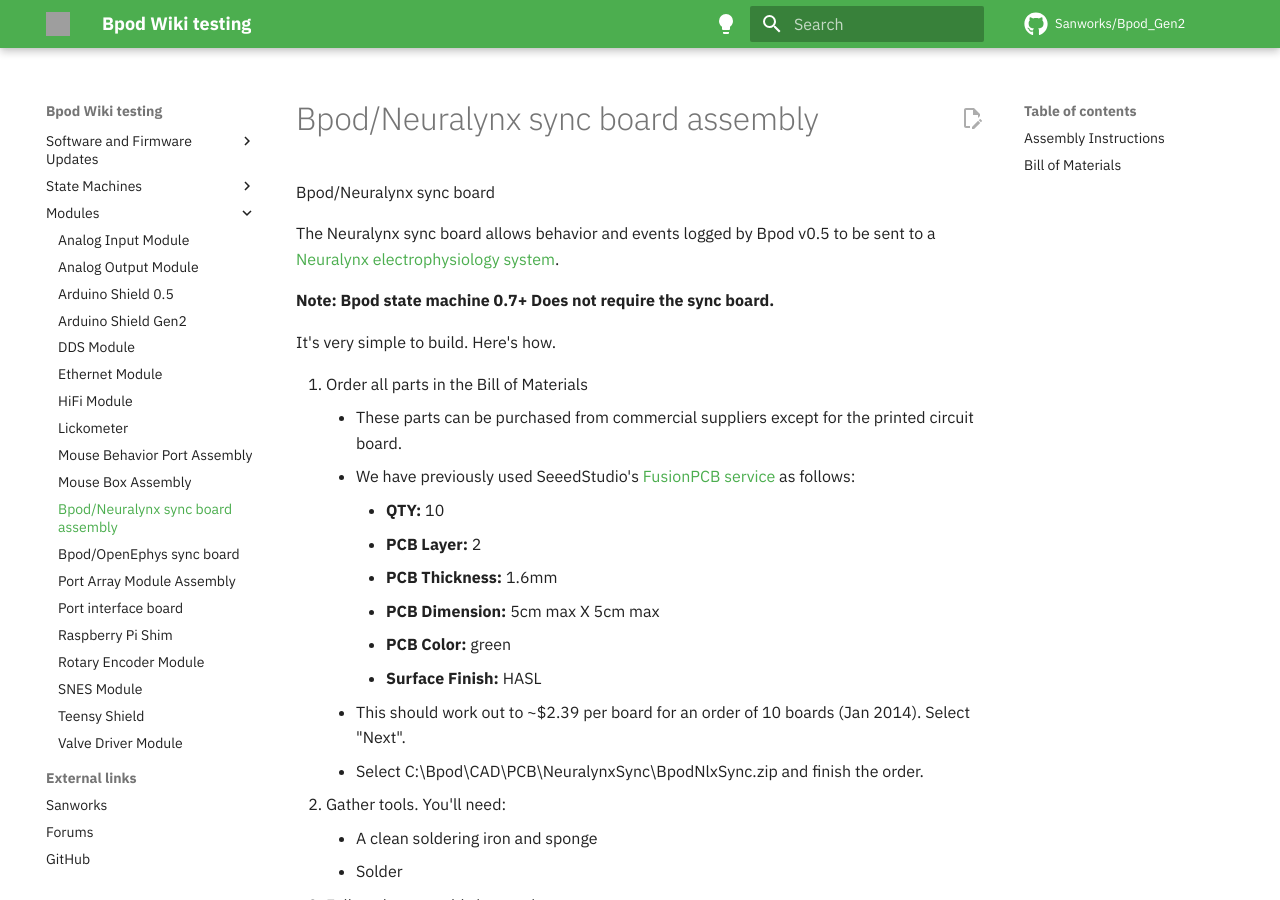
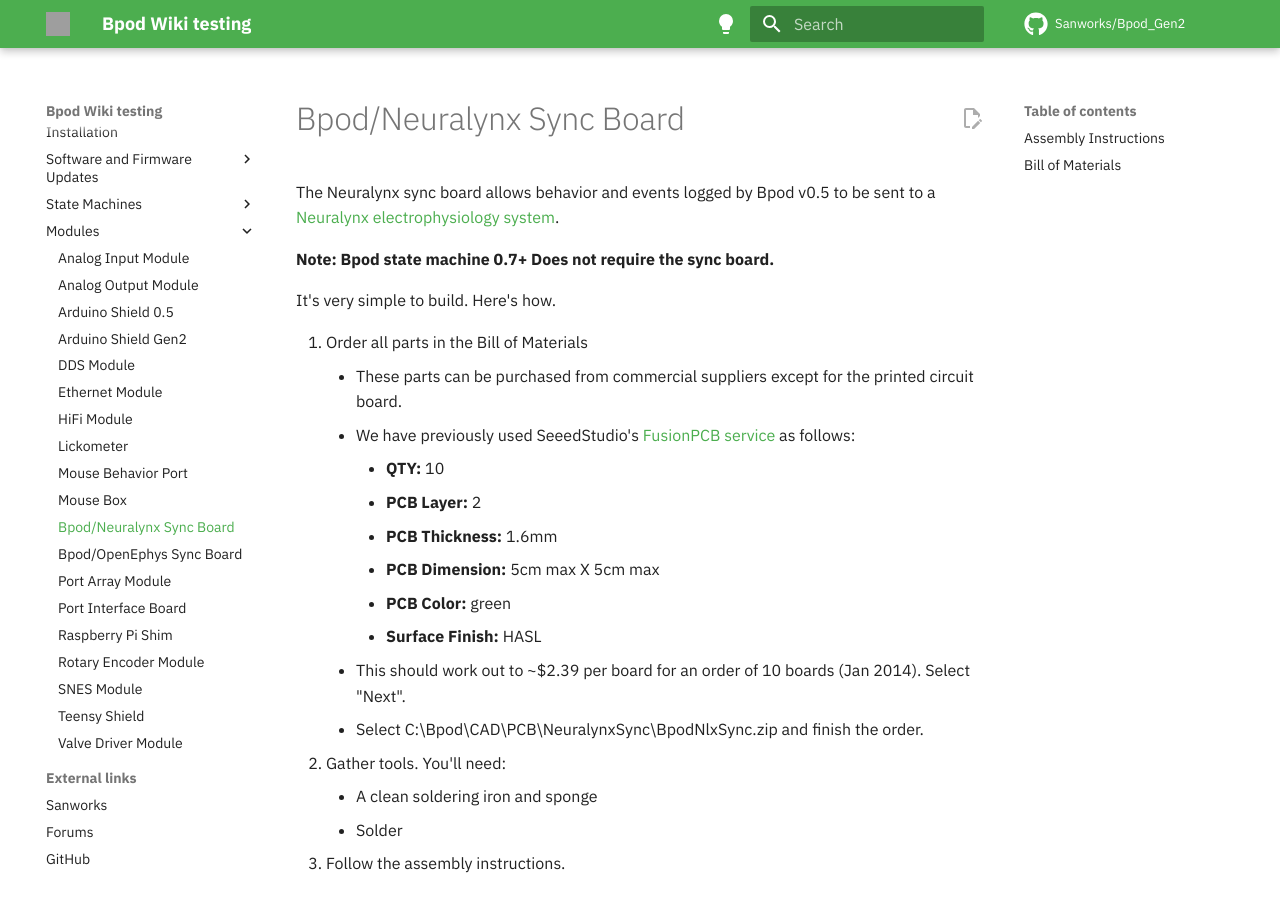
Before and after one commit to ogeesan/bpod-docs-testing, an MkDocs documentation site: the page built from docs/assembly/neuralynx-sync-board-assembly.md, in a window 1280 px wide and 900 px high. Built offline with MkDocs 1.6.1 and Material for MkDocs 9.7.7, drawn with Linux system fonts in a browser that asks for light colours; some web fonts are replaced; comment, search, counter and statistics services are not loaded; grey boxes are pictures that could not be loaded.

Commit message:
Fix titles

```diff
--- a/docs/assembly/mouse-behavior-port-assembly.md
+++ b/docs/assembly/mouse-behavior-port-assembly.md
@@ -1,4 +1,4 @@
-# Mouse Behavior Port Assembly
+# Mouse Behavior Port
 
 The mouse behavior port combines a photo-gate with a steel tube for delivering liquid reward, in a 3D-printed housing.
 
--- a/docs/assembly/mouse-box-assembly.md
+++ b/docs/assembly/mouse-box-assembly.md
@@ -1,4 +1,4 @@
-# Mouse Box Assembly
+# Mouse Box
 Design files for a mouse behavior box have been included in the Bpod repository.
 
 The box allows two alternative forced choice (2AFC) and GO/NOGO tasks in freely moving mice.
--- a/docs/assembly/neuralynx-sync-board-assembly.md
+++ b/docs/assembly/neuralynx-sync-board-assembly.md
@@ -1,5 +1,4 @@
-# Bpod/Neuralynx sync board assembly
-Bpod/Neuralynx sync board
+# Bpod/Neuralynx Sync Board
 
 The Neuralynx sync board allows behavior and events logged by Bpod v0.5 to be sent to a [Neuralynx](http://www.google.com/url?q=http%3A%2F%2Fgoog_1444698261&sa=D&sntz=1&usg=AOvVaw2p8mm1NnJ2TM2HPH-y7pWR) [electrophysiology system](http://www.google.com/url?q=http%3A%2F%2Fneuralynx.com%2Fproducts%2Fdigital_data_acquisition_systems%2F&sa=D&sntz=1&usg=AOvVaw2_INAnaz2--DKA_ANjr_Zr).
 
--- a/docs/assembly/port-array-module-assembly.md
+++ b/docs/assembly/port-array-module-assembly.md
@@ -1,4 +1,4 @@
-# Port Array Module Assembly
+# Port Array Module
 ![Alt text](../images/port-array-module.png)
 The Port Array Module interfaces 4 behavior ports to a Bpod State Machine.
 
```
Also changed, not shown: docs/assembly/open-ephys-module-assembly.md (+3 -3 lines), docs/assembly/port-breakout-board-assembly.md (+1 -1 lines).
